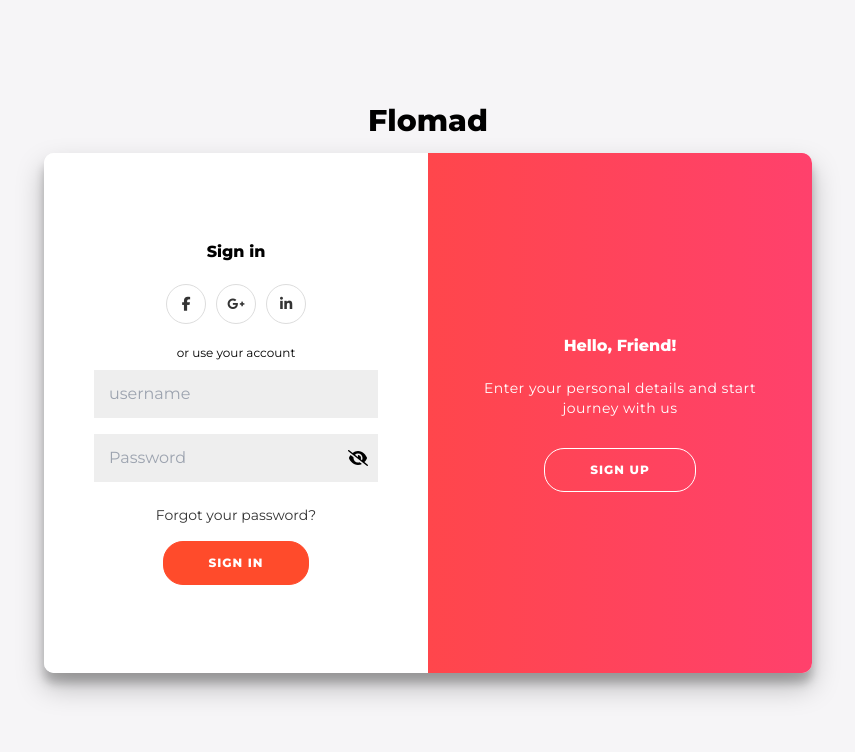
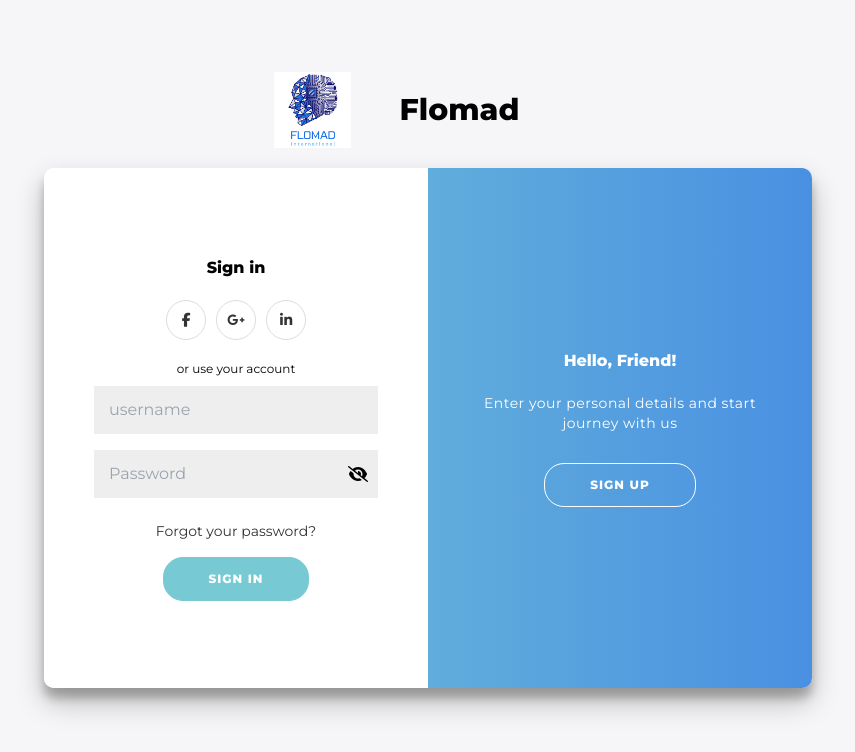
Before and after one commit to makeIttBetter/frontendReactFull, a React (Create React App) app: page /auth in a window 1280 px wide. Shown: the top 752 px of the page, without its empty margins (212-1067 px from the left). Built offline with nearby package versions, Linux system fonts and the light colour scheme; no server answers.

Commit message:
login&signup page styling

```diff
--- a/src/components/auth/Sign.module.css
+++ b/src/components/auth/Sign.module.css
@@ -9,6 +9,20 @@
   flex-direction: column;
   height: 100vh;
   margin: -20px 0 50px;
+}
+
+.body-sign .title-container {
+  display: flex;
+  justify-content: flex-start;
+  align-items: center;
+  flex-direction: row;
+  margin: 0 0 20px;
+}
+
+.body-sign .logo {
+  width: 10%;
+  margin-left: 30%;
+  margin-right: 5%;
 }
 
 .body-sign h1 {
@@ -44,8 +58,8 @@
 
 .body-sign button {
   border-radius: 20px;
-  border: 1px solid #ff4b2b;
-  background-color: #ff4b2b;
+  border: 1px solid #77c9d4;
+  background-color: #77c9d4;
   color: #ffffff;
   font-size: 12px;
   font-weight: bold;
@@ -159,9 +173,9 @@
 }
 
 .body-sign .overlay {
-  background: #ff416c;
-  background: -webkit-linear-gradient(to right, #ff4b2b, #ff416c);
-  background: linear-gradient(to right, #ff4b2b, #ff416c);
+  background: #4a90e2;
+  background: -webkit-linear-gradient(to right, #77c9d4, #4a90e2);
+  background: linear-gradient(to right, #77c9d4, #4a90e2);
   background-repeat: no-repeat;
   background-size: cover;
   background-position: 0 0;
--- a/src/components/auth/SignPage.js
+++ b/src/components/auth/SignPage.js
@@ -2,6 +2,7 @@ import React, { useState, useEffect } from "react";
 import styles from "./Sign.module.css";
 import SignInForm from "./SignIn";
 import SignUpForm from "./SignUp";
+import logo from "assets/logo_small.png";
 
 function SignPage() {
   const [type, setType] = useState("signIn");
@@ -23,7 +24,10 @@ function SignPage() {
 
   return (
     <div className={styles.SignPage}>
-      <h2>Flomad</h2>
+      <div className={styles["title-container"]}>
+        <img src={logo} alt="Flomad Logo" className={styles.logo} />
+        <h2 className={styles.title}>Flomad</h2>
+      </div>
       <div className={containerClass} id={styles.container}>
         <SignUpForm styles={styles} />
         <SignInForm styles={styles} />
```
Also changed, not shown: src/assets/logo_small.png (added).
